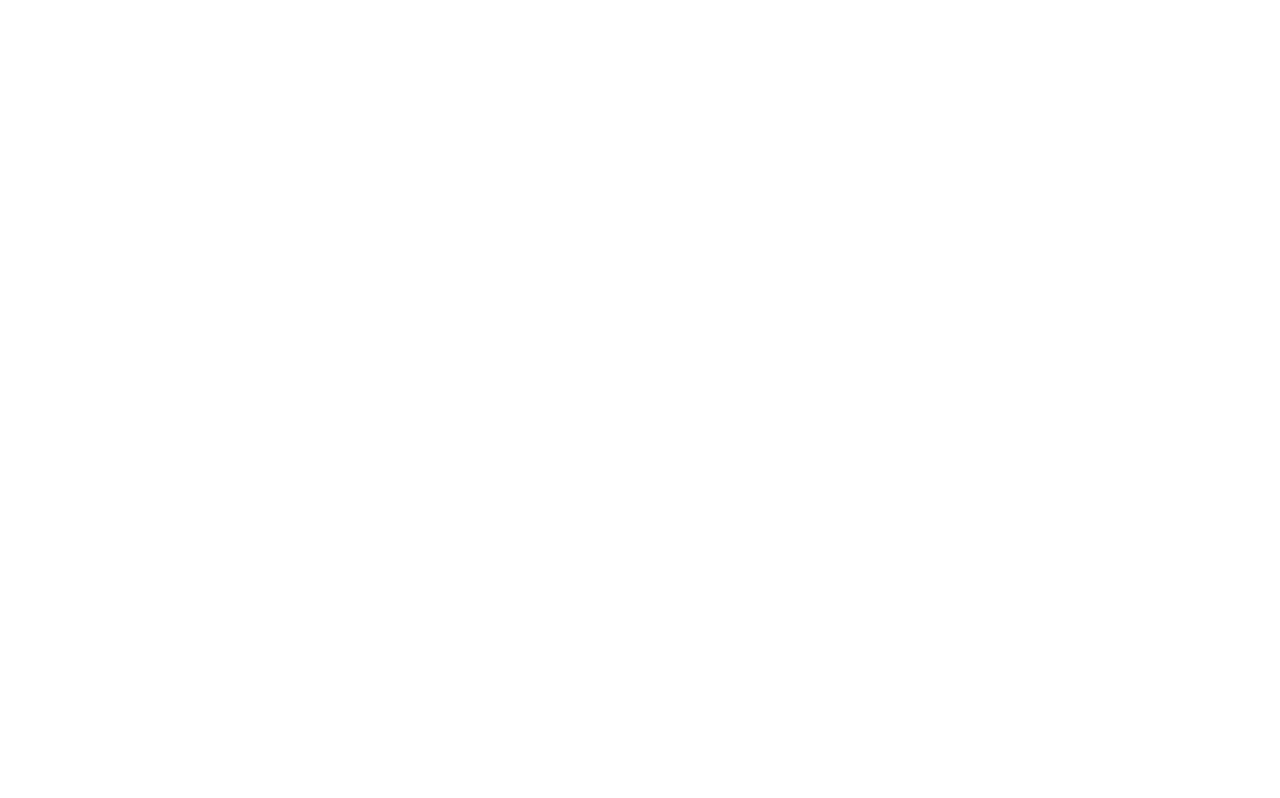
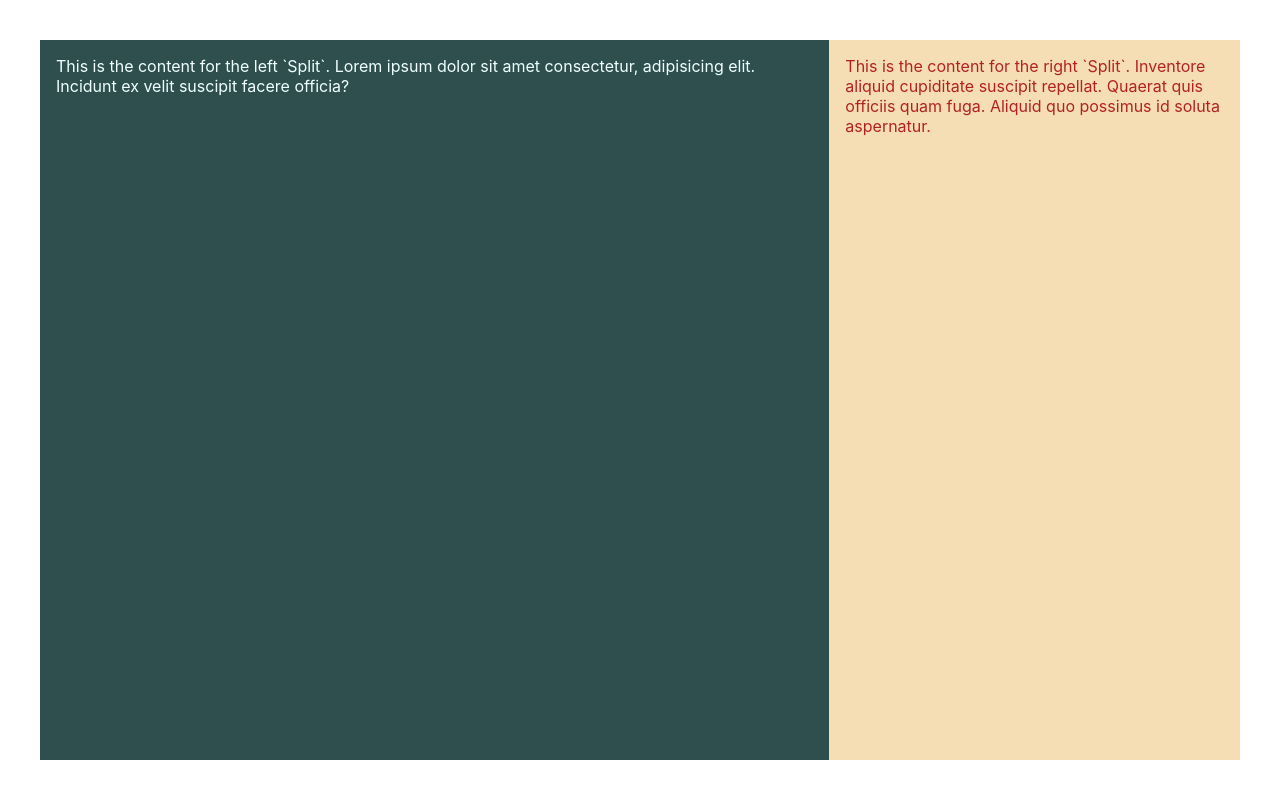
Before and after one commit to miguelr215/react-playground, a React (Create React App) app: page / in a window 1280 px wide. Built offline with nearby package versions, Linux system fonts and the light colour scheme.

Commit message:
react update

```diff
--- /dev/null
+++ b/src/App.css
@@ -0,0 +1,15 @@
+.App {
+    display: flex;
+    margin: 40px;
+    min-height: calc(100vh - 80px);
+}
+
+.left {
+    background-color: darkslategray;
+    color: azure;
+}
+
+.right {
+    background-color: wheat;
+    color: firebrick;
+}
--- a/src/App.js
+++ b/src/App.js
@@ -1,9 +1,16 @@
 import React from 'react';
+import Split from './composition/Split';
+import './App.css';
 
 function App() {
   return (
     <main className='App'>
-      {/* content goes here */}
+      <Split className="left" flexBasis={2}>
+      This is the content for the left `Split`. Lorem ipsum dolor sit amet consectetur, adipisicing elit. Incidunt ex velit suscipit facere officia?
+      </Split>
+      <Split className="right">
+      This is the content for the right `Split`. Inventore aliquid cupiditate suscipit repellat. Quaerat quis officiis quam fuga. Aliquid quo possimus id soluta aspernatur.
+      </Split>
     </main>
   );
 }
--- /dev/null
+++ b/src/composition/Split.css
@@ -0,0 +1,4 @@
+.split {
+    flex: 1;
+    padding: 1em;
+}
--- /dev/null
+++ b/src/composition/Split.js
@@ -0,0 +1,17 @@
+import React from 'react';
+import './Split.css';
+
+function Split(props){
+    const combinedClassName = `split ${props.className}`;
+    const newStyles = {flex: props.flexBasis};
+    return (
+        <div
+        className={combinedClassName}
+        style={newStyles}
+        >
+            {props.children}
+        </div>
+    );
+};
+
+export default Split;
```
